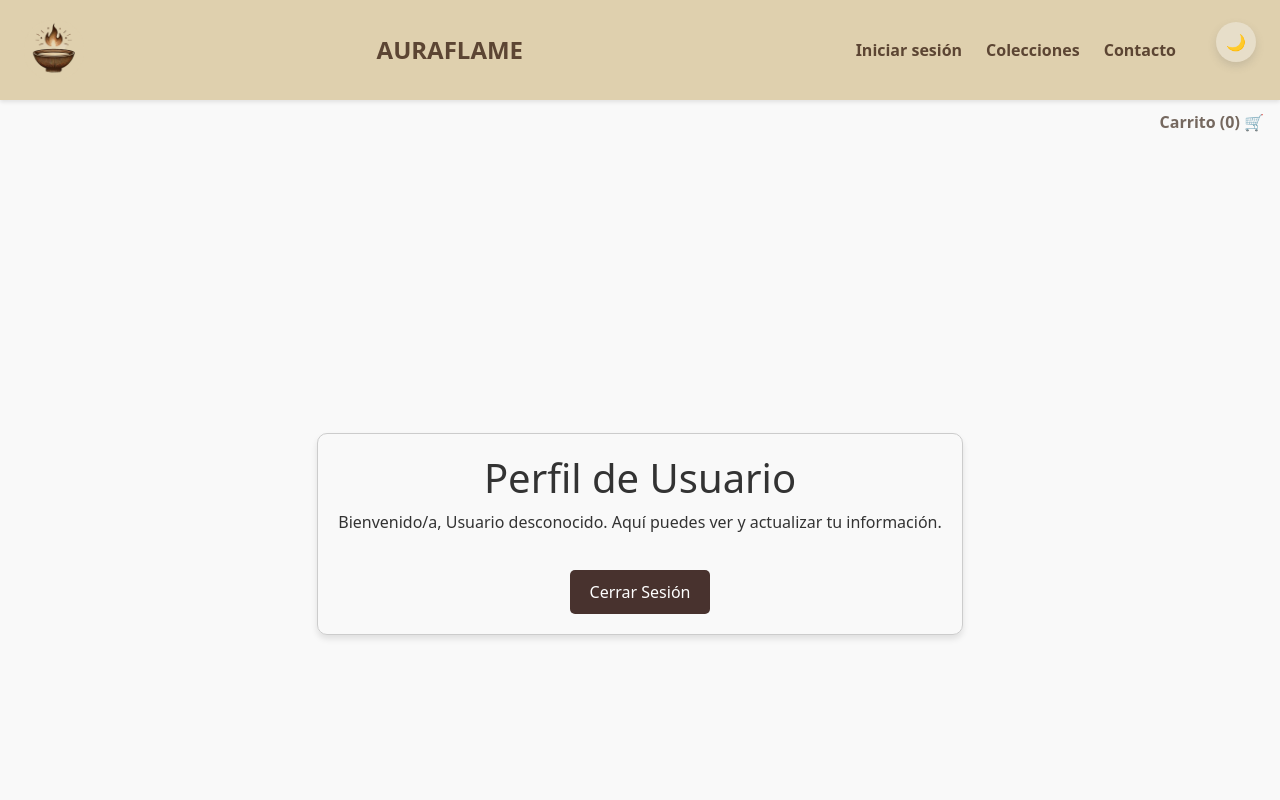
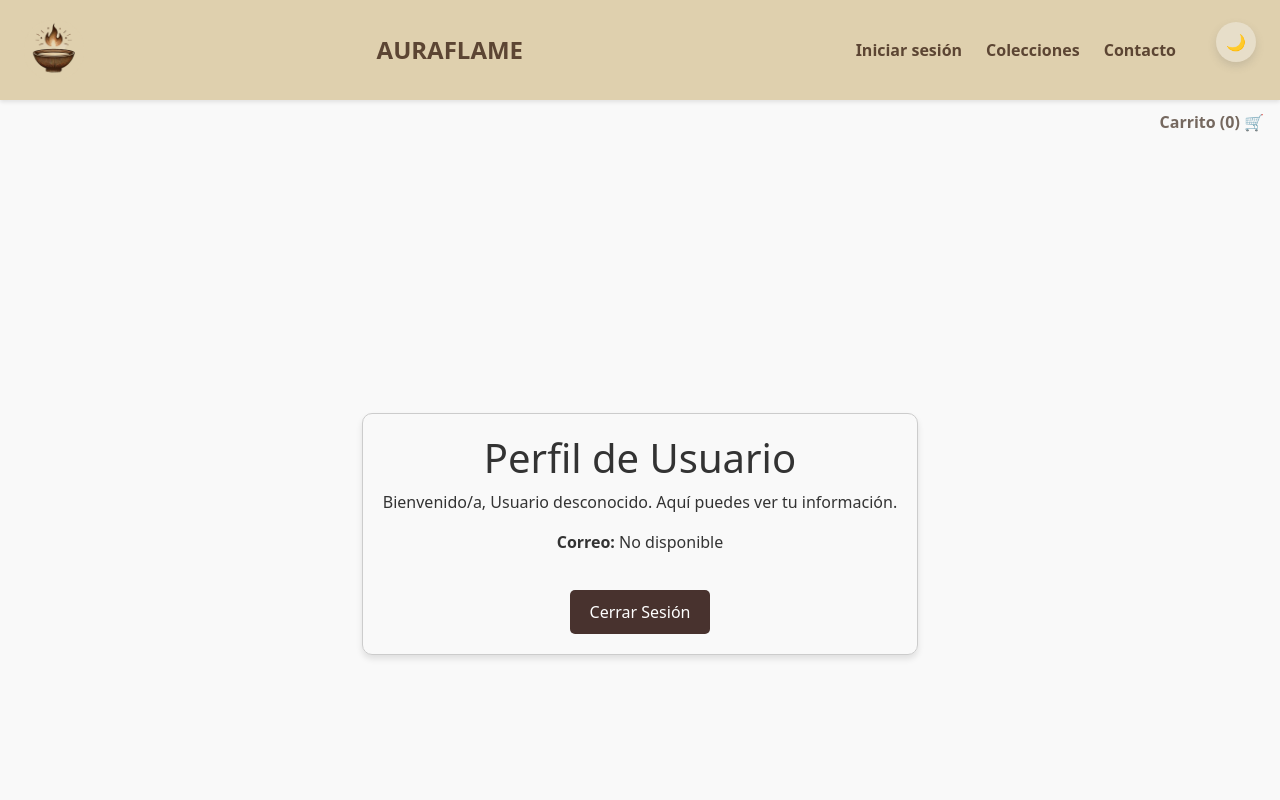
Before and after one commit to gigakuri/auraflame, a React (Create React App) app: page /profile in a window 1280 px wide. Shown: the top 800 px of the page. Built offline with nearby package versions, Linux system fonts and the light colour scheme.

Commit message:
Funcionalidad botón borrar admin implementada, borra (Y ajustillos)

```diff
--- a/src/App.js
+++ b/src/App.js
@@ -22,6 +22,7 @@ class App extends Component {
       darkMode: false,
       isAuthenticated: false,
       username: "",
+      email: "",
       idUsuario: 13,
       rol: "",
       cartCount: 0,
@@ -35,8 +36,8 @@ class App extends Component {
     }));
   };
 
-  setAuthenticated = (authStatus, username = "", idUsuario = 13, rol = "") => {
-    this.setState({ isAuthenticated: authStatus, username, idUsuario, rol });
+  setAuthenticated = (authStatus, username = "", idUsuario = 13, rol = "",  email = "") => {
+    this.setState({ isAuthenticated: authStatus, username, idUsuario, rol, email });
   };
 
   handleLogin = (idUsuario) => {
@@ -209,6 +210,8 @@ class App extends Component {
                   <Profile
                     setAuthenticated={this.setAuthenticated}
                     darkMode={darkMode}
+                    username={this.state.username}
+                    email={this.state.email}
                   />
                 }
               />
--- a/src/Componentes/Candles.js
+++ b/src/Componentes/Candles.js
@@ -1,4 +1,4 @@
-import React from "react";
+import React, { useState } from "react";
 import { useLocation } from "react-router-dom";
 import {
   Card,
@@ -10,6 +10,8 @@ import {
   Col,
   Button,
 } from "reactstrap";
+import axios from "axios";
+import URLPHP from "./Url";
 
 function Candles({ darkMode, addToCart, isAuthenticated, rol }) {
   const location = useLocation();
@@ -18,11 +20,28 @@ function Candles({ darkMode, addToCart, isAuthenticated, rol }) {
     nombreColeccion: "colección",
   };
 
+  const [localVelasFiltradas, setLocalVelasFiltradas] = useState(velasFiltradas);
+
+  const softDelete = async (id_vela) => {
+    try {
+      const response = await axios.post(URLPHP + "deleteVela.php", { id_vela });
+      if (response.status === 200) {
+        console.log("Vela eliminada exitosamente.");
+
+        const updatedVelas = localVelasFiltradas.filter((vela) => vela.id_vela !== id_vela);
+        setLocalVelasFiltradas(updatedVelas);
+      }
+    } catch (error) {
+      console.error("Error al intentar eliminar la vela:", error);
+      alert("Hubo un error al eliminar la vela. Inténtalo de nuevo.");
+    }
+  };
+
   return (
     <section className={`featured-products ${darkMode ? "dark" : "light"}`}>
       <h2>Velas {nombreColeccion}</h2>
       <Row>
-        {velasFiltradas.map((vela) => (
+        {localVelasFiltradas.map((vela) => (
           <Col
             key={`vela-${vela.id_vela}`}
             sm="12"
@@ -40,7 +59,7 @@ function Candles({ darkMode, addToCart, isAuthenticated, rol }) {
                   <Button style={{backgroundColor: "#849FA0"}}>Editar</Button>
                 )}
                 {isAuthenticated && rol === "admin" && (
-                  <Button style={{backgroundColor: "#E07A5F"}}>Borrar</Button>
+                  <Button onClick={() => softDelete(vela.id_vela)} style={{backgroundColor: "#E07A5F"}}>Borrar</Button>
                 )}
               </CardBody>
             </Card>
--- a/src/Componentes/Login.js
+++ b/src/Componentes/Login.js
@@ -20,8 +20,8 @@ function Login({ setAuthenticated }) {
       });
 
       if (response.status === 200) {
-        const { username, idUsuario, rol } = response.data;
-        setAuthenticated(true, username, idUsuario, rol);
+        const { username, idUsuario, rol,  email } = response.data;
+        setAuthenticated(true, username, idUsuario, rol, email);
         navigate("/");
       }
     } catch (error) {
--- a/src/Componentes/Products.js
+++ b/src/Componentes/Products.js
@@ -35,7 +35,7 @@ function Products({ darkMode }) {
       <Row>
         {colecciones.map((product) => {
           const velasFiltradas = velas.filter(
-            (vela) => vela.id_coleccion === product.id_coleccion
+            (vela) => vela.id_coleccion === product.id_coleccion && vela.delete_date === null
           );
 
           return (
--- a/src/Componentes/Profile.js
+++ b/src/Componentes/Profile.js
@@ -1,10 +1,8 @@
 import React from "react";
-import { useNavigate, useLocation } from "react-router-dom";
+import { useNavigate } from "react-router-dom";
 
-function Profile({ setAuthenticated, darkMode }) {
+function Profile({ setAuthenticated, darkMode, username, email }) {
   const navigate = useNavigate();
-  const location = useLocation();
-  const { username } = location.state || {};
 
   const handleLogout = () => {
     setAuthenticated(false, "");
@@ -15,7 +13,10 @@ function Profile({ setAuthenticated, darkMode }) {
     <div className={`profile-page ${darkMode ? "dark" : "light"}`}>
       <div className="profile-container">
         <h1>Perfil de Usuario</h1>
-        <p>Bienvenido/a, {username ? username : "Usuario desconocido"}. Aquí puedes ver y actualizar tu información.</p>
+        <p>
+          Bienvenido/a, {username ? username : "Usuario desconocido"}. Aquí puedes ver tu información.
+        </p>
+        <p><strong>Correo:</strong> {email ? email : "No disponible"}</p>
         <button onClick={handleLogout} className="logout-button">
           Cerrar Sesión
         </button>
```
